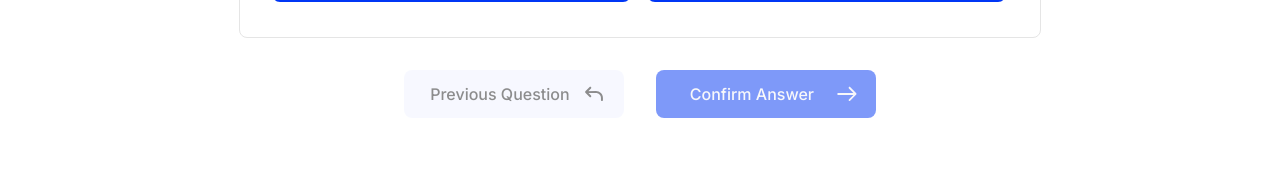
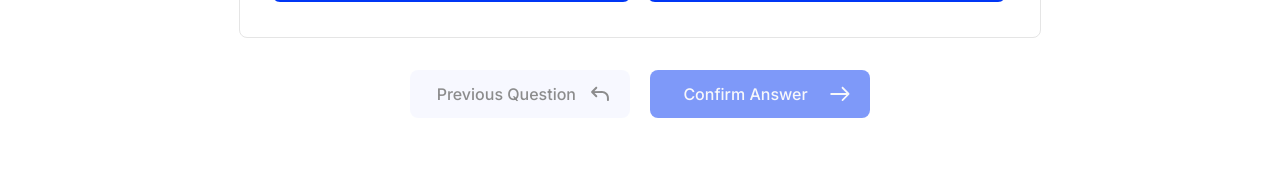
Before and after one commit to cherryontech/MissionCollective, a React (Vite) app: page / in a window 1280 px wide. Shown: the part 782-952 px from the top of the page. Built offline with nearby package versions, Linux system fonts and the light colour scheme.

Commit message:
Removes unused grid template area

```diff
--- a/src/Activity.css
+++ b/src/Activity.css
@@ -138,9 +138,6 @@ img {
   grid-template-rows: 50% 50%;
   gap: 0.5rem 0.5rem;
   grid-auto-flow: row;
-  grid-template-areas:
-    ". ."
-    ". .";
   margin: 2rem;
 }
 
@@ -160,5 +157,5 @@ img {
   justify-content: center;
   align-items: center;
   padding-bottom: 3.5rem;
-  gap: 1rem;
+  gap: 0.2rem;
 }
```
